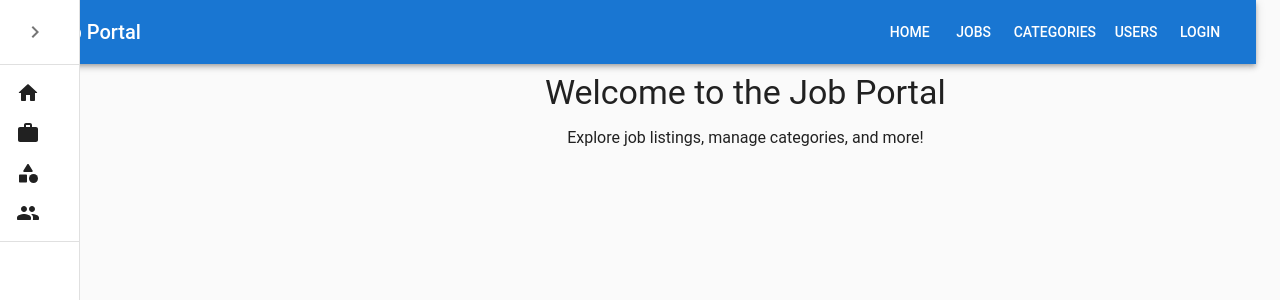
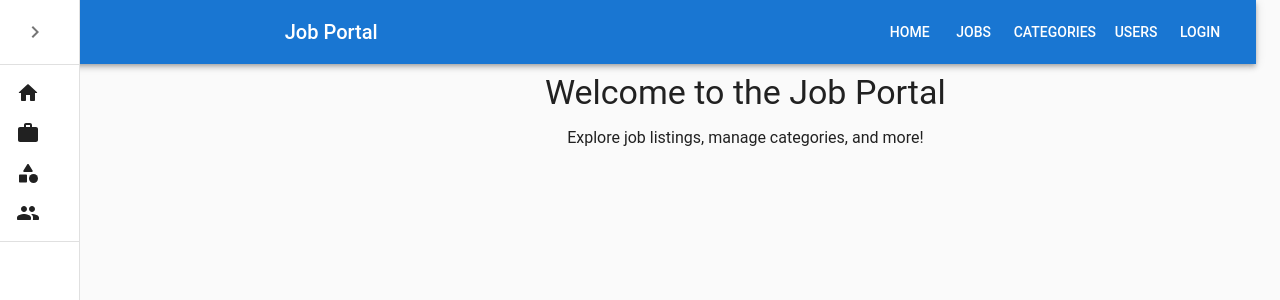
Before and after one commit to nipunarambukkanage/job-portal-frontend, a React (Create React App) app: page / in a window 1280 px wide. Shown: the top 300 px of the page. Built offline with nearby package versions, Linux system fonts and the light colour scheme.

Commit message:
Adde margin for Title

```diff
--- a/src/components/common/Navbar.js
+++ b/src/components/common/Navbar.js
@@ -5,6 +5,11 @@
 const useStyles = makeStyles((theme) => ({
   title: {
     flexGrow: 1,
+    textAlign: 'right',
+    marginRight : '500px' // TODO : Make this margin Dynamic as the user click the arrow in left sidebar
+  },
+  toolbar: {
+    justifyContent: 'space-between', // Align items to the right
   },
 }));
 
@@ -13,7 +18,7 @@
 
   return (
     <AppBar position="static">
-      <Toolbar>
+      <Toolbar className={classes.Toolbar}>
         <Typography variant="h6" className={classes.title}>
           Job Portal
         </Typography>
```
